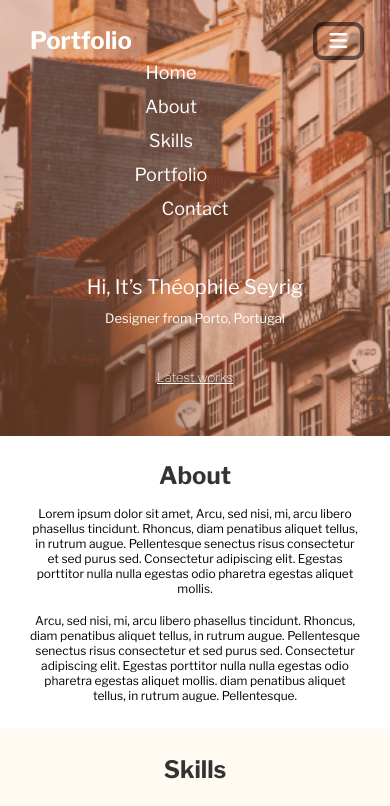
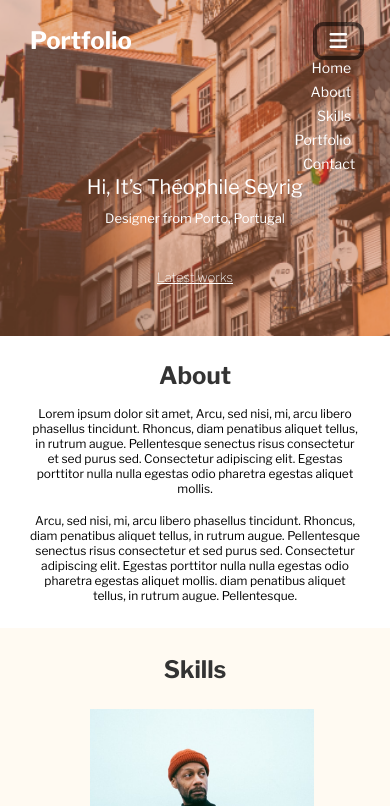
Before and after one commit to DrozdovDenys/portfolio-layout, a plain HTML site: page index.html in a window 390 px wide. Both pictures are taken after a click on the button "Toggle navigation". Shown: the top 806 px of the page. Drawn offline with nearby package versions, Linux system fonts and the light colour scheme.

Commit message:
fixed burger menu

```diff
--- a/index.html
+++ b/index.html
@@ -26,21 +26,21 @@
                             <span class="navbar-toggler-ico"><i class="fa-solid fa-bars text-white"></i></span>
                         </button>
                         <div class="collapse navbar-collapse fs-18 justify-content-end" id="navbarNav">
-                            <ul class="navbar-nav">
+                            <ul class="navbar-nav align-items-end justify-content-between">
                                 <li class="nav-item">
-                                    <a class="nav-link active text-white  me-5" aria-current="page" href="#">Home</a>
+                                    <a class="nav-link active text-white me-1 me-lg-5" aria-current="page" href="#">Home</a>
                                 </li>
                                 <li class="nav-item h-25">
-                                    <a class="nav-link text-white me-5" href="about">About</a>
+                                    <a class="nav-link text-white me-1 me-lg-5" href="#about">About</a>
                                 </li>
                                 <li class="nav-item">
-                                    <a class="nav-link text-white me-5" href="scills">Skills</a>
+                                    <a class="nav-link text-white me-1 me-lg-5" href="#skills">Skills</a>
                                 </li>
                                 <li class="nav-item">
-                                    <a class="nav-link text-white me-5" href="portfolio">Portfolio</a>
+                                    <a class="nav-link text-white me-1 me-lg-5" href="#portfolio">Portfolio</a>
                                 </li>
                                 <li class="nav-item">
-                                    <a class="nav-link text-white" href="contacts">Contact</a>
+                                    <a class="nav-link text-white " href="#contacts">Contact</a>
                                 </li>
                             </ul>
                         </div>
@@ -185,7 +185,7 @@
             <div class="container-fluid ">
                 <div class="container">
                     <div class="content">
-                        <section class="portfolio portdolio__container">
+                        <section class="portfolio portdolio__container" id="portfolio">
                             <div class="container-xxl ps-0">
                                 <h2 class="title portfolio__title">Portfolio</h2>
                                 <p class="portfolio__subtitle subtitle mb-4">UX Research</p>
@@ -236,7 +236,7 @@
             <div class="container-fluid bg">
                 <div class="container">
                     <div class="content">
-                        <section>
+                        <section id="contacts">
                             <h2 class="title footer__title">Get in Touch</h2>
                             <div class="row l">
                                 <div class="col ">
--- a/style.css
+++ b/style.css
@@ -25,6 +25,7 @@ header {
 .content {
     margin-left: 6.597vw;
     margin-right: 6.597vw;
+    position: relative;
 }
 .bg {
     background-color: #fffaf2;
@@ -38,7 +39,7 @@ body {
     font-size: 64px;
     line-height: 78px;
     font-weight: 400;
-    margin-top: 138px;
+    padding-top: 138px;
     margin-bottom: 25px;
 }
 .title {
@@ -68,6 +69,8 @@ p + a {
 /*                                */
 .navbar {
     padding-top: 7.9%;
+    position: absolute;
+    width: 100%;
 }
 .navbar-nav {
     line-height: 1;
@@ -206,11 +209,13 @@ p + a {
         margin-left: 4.597vw;
         margin-right: 4.597vw;
     }
-
+.navbar-nav {
+    align-items: flex-start;
+    font-size: 14px;
+}
     .h1 {
         font-size: 20px;
         line-height: 24px;
-        margin-top: 41px;
         margin-bottom: 11px;
     }
     .h1 + p,
@@ -340,14 +345,12 @@ p + a {
         text-align: right;
         padding-bottom: 70px;
     }
-}
-@media screen and (max-width:375px) {
-    .navbar {
-        justify-content: flex-end;
-        flex-direction: row-reverse;
-        padding-top: 11.9%;
-    }
-    .navbar-brand {
-        margin-left: 56px;
+    .nav-link {
+        padding: 5px;
     }
 }
+@media screen and (max-width:425px) {
+    .h1 {
+        padding-top: 175px;
+    }
+}
```
